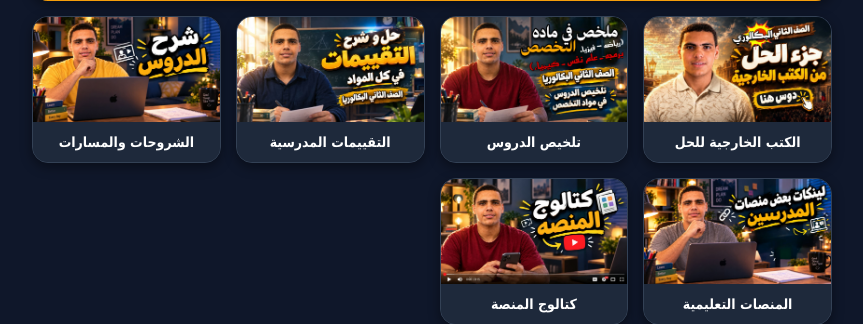
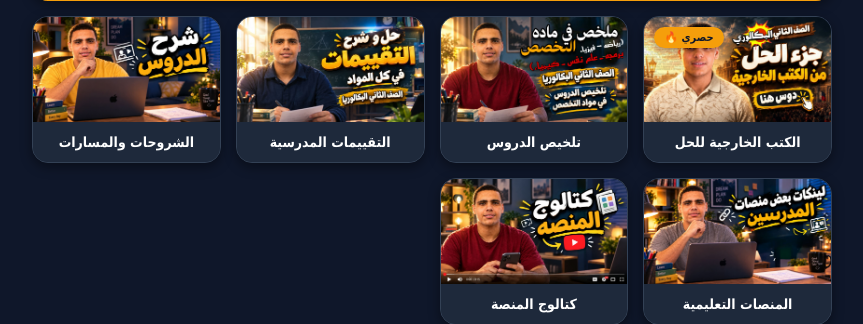
Before and after one commit to mm01110388238-lab/bac-medo-app-, a Flask app: page / in a window 1280 px wide. Shown: the part 641-965 px from the top of the page, without its empty margins (208-1071 px from the left). Run offline with Flask 3, Linux system fonts and the light colour scheme; the visitor is signed in with stand-in values (Sample User, id 1); some web fonts are replaced.

Commit message:
Update index.html

```diff
--- a/templates/index.html
+++ b/templates/index.html
@@ -496,7 +496,7 @@
             <p class="quran-verse">﴿ وَأَنْ لَيْسَ لِلْإِنسَانِ إِلَّا مَا سَعَى ﴿٣٩﴾ وَأَنَّ سَعْيَهُ سَوْفَ يُرَى ﴾</p>
         </div>
 
-        <!-- 1. فيديو شرح وتفاصيل المنصة (يظهر في حالة حفظ رابط الفيديو من الأدمن) -->
+        <!-- 1. فيديو شرح وتفاصيل المنصة -->
         {% if platform_video_url %}
         <div class="video-section">
             <div class="video-title"><i class="fa-solid fa-circle-play"></i> فيديو شرح وتفاصيل المنصة</div>
@@ -507,7 +507,7 @@
         </div>
         {% endif %}
 
-        <!-- 2. فيديو تفاصيل الكتب الخارجية للحل (يظهر في حالة حفظ الرابط من الأدمن) -->
+        <!-- 2. فيديو تفاصيل الكتب الخارجية للحل -->
         {% if external_books_video_url %}
         <div class="video-section">
             <div class="video-title"><i class="fa-solid fa-book-open-reader"></i> فيديو تفاصيل الكتب الخارجية للحل</div>
@@ -532,8 +532,9 @@
                 </div>
             </a>
 
-            <!-- 2. كارت الكتب الخارجية للحل -->
+            <!-- 2. كارت الكتب الخارجية للحل (تم إضافة شارة حصري هنا) -->
             <a href="{{ url_for('select_type', cat_type='external_books') }}" class="main-card">
+                <span class="badge-featured">حصري 🔥</span>
                 <div class="card-img-container">
                     <img src="{{ url_for('static', filename='external_books_cover.png') }}?v=99" alt="الكتب الخارجية للحل" class="card-cover-img" onerror="showFallback(this)">
                     <div class="card-fallback-icon" style="display: none;">
```
